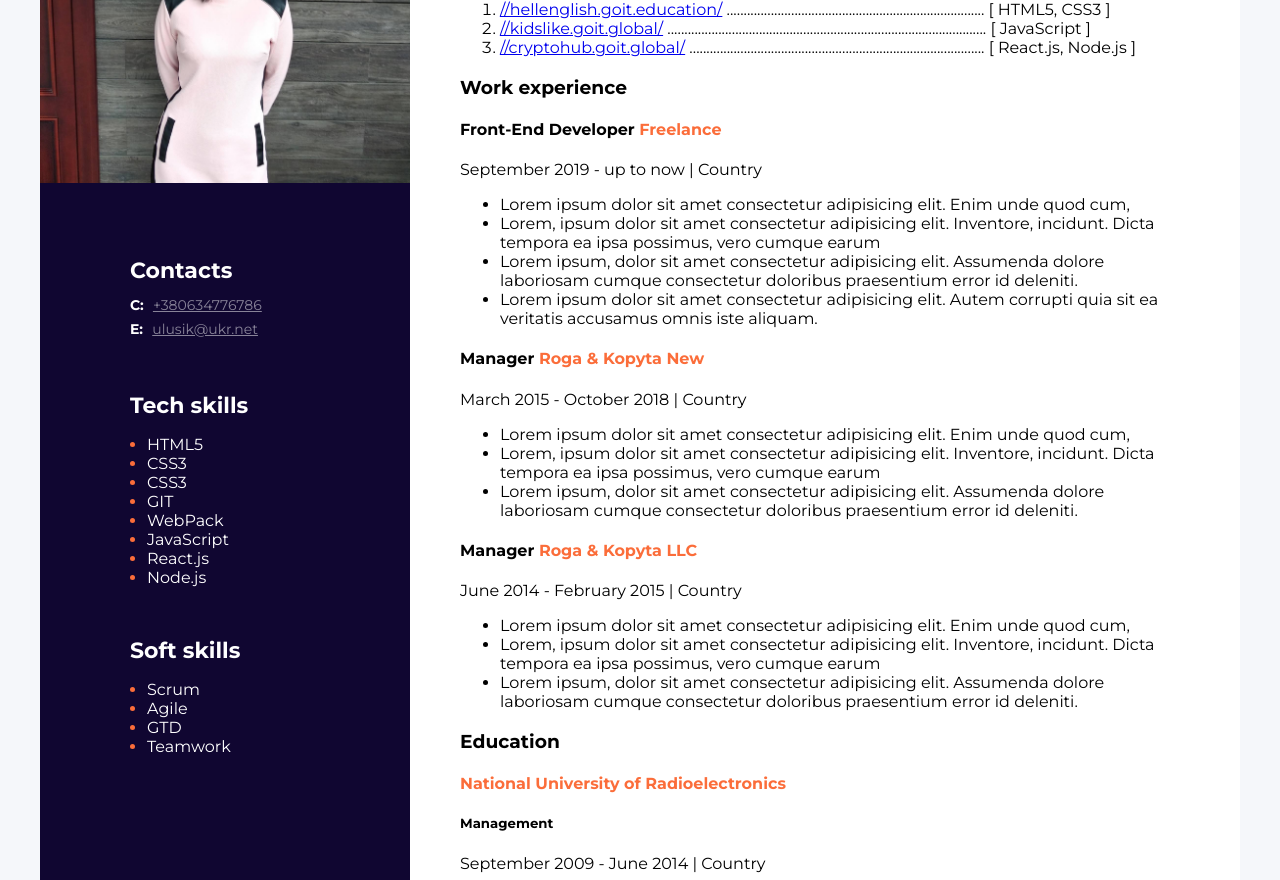
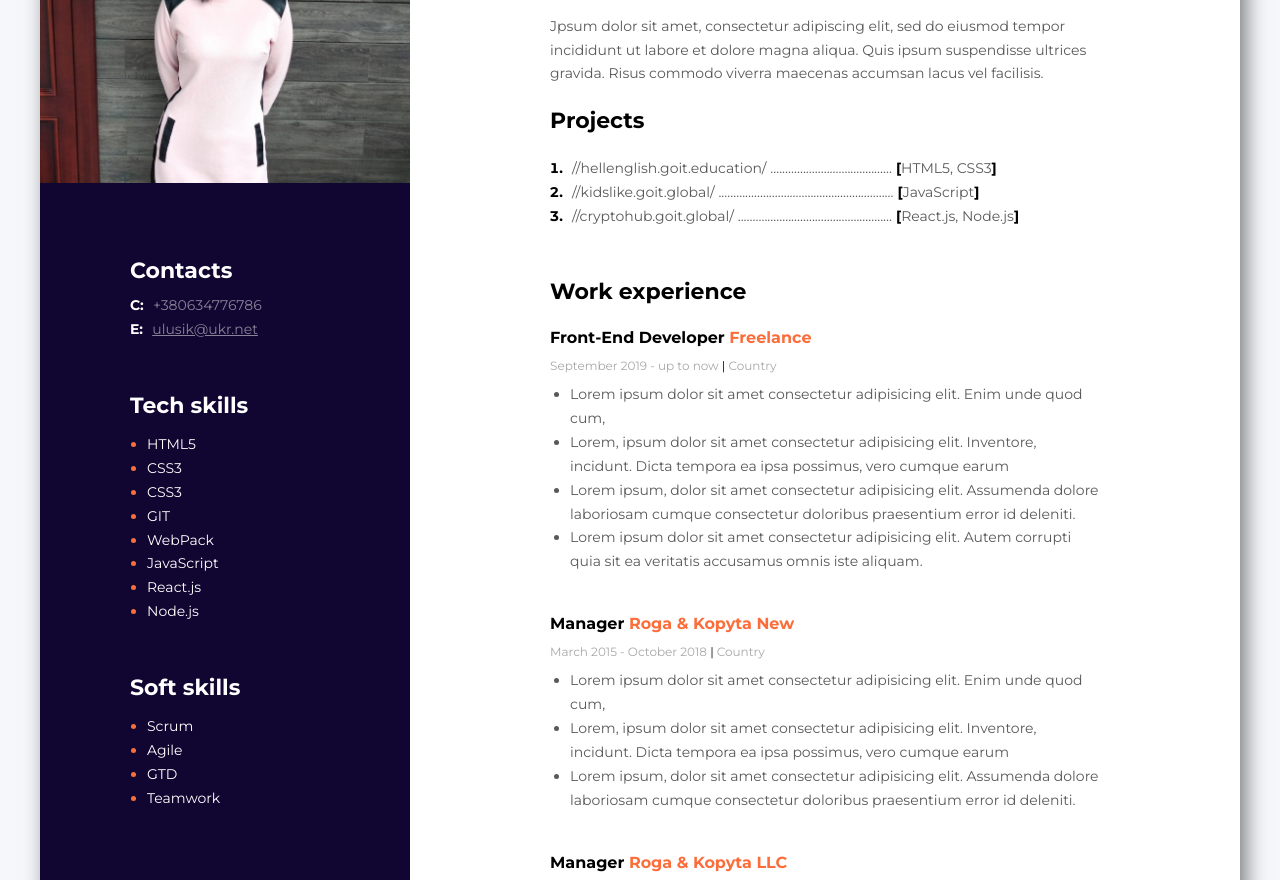
Before and after one commit to Julinkor/Resume-Gvozdetska, a plain HTML site: page index.html in a window 1280 px wide. Shown: the part 289-1169 px from the top of the page. Drawn offline with Linux system fonts and the light colour scheme.

Commit message:
add styles to mainbar

```diff
--- a/css/styles.css
+++ b/css/styles.css
@@ -11,24 +11,112 @@ body {
   font-family: 'Montserrat', sans-serif;
 }
 /* ----------------MAIN CONTEINER */
+.link {
+  text-decoration: none;
+}
 .main-conteiner {
   display: flex;
   flex-direction: row-reverse;
   width: 1200px;
   background-color: var(--background-color-main-conteiner);
   margin: 40px auto;
+  box-shadow: 6px 6px 20px rgba(0, 0, 0, 0.5);
 }
 /* -------------MAIN CONTAINER SECTION */
 .right-part {
   margin: 20px 50px 20px 50px;
+  padding: 100px 90px;
 }
 .about-me-profession {
   font-size: 700;
   font-size: 14px;
+  line-height: 1.2;
   color: var(--title-color);
+}
+.my-name {
+  font-weight: 700;
+  font-size: 45px;
+  line-height: 1.22;
+  color: var(--title-color);
+  margin: 0 0 25 0;
+}
+.about-me-description {
+  font-weight: 400;
+  font-size: 14px;
+  line-height: 1.71;
+  color: var(--main-color-text);
+  margin: 0 0 40 0;
+}
+.titles-of-sections {
+  font-weight: 700;
+  font-size: 22px;
+  line-height: 1.22;
+  color: var(--title-color);
+  margin: 0 0 10 0;
+}
+/* -------------PROJECTS SECTION */
+.projects-list {
+  font-weight: 700;
+  font-size: 14px;
+  line-height: 1.71;
+  padding: 0 0 0 17px;
+  color: var(--title-color);
+}
+.projects-link {
+  font-weight: 400;
+  font-size: 14px;
+  line-height: 1.71;
+  color: var(--main-color-text);
+  margin-left: 5px;
+}
+.project-item {
+  font-weight: 400;
+  font-size: 14px;
+  line-height: 1.71;
+  color: var(--main-color-text);
+}
+/* -----------WORK EXPERIENCE SECTION */
+.work-experience-section {
+  margin-top: 50px;
+  margin-bottom: 50px;
+}
+.work-place {
+  font-weight: 700;
+  font-size: 16px;
+  line-height: 1.25;
+  color: var(--title-color);
+  margin: 0 0 10px 0;
 }
 .work-company {
   color: var(--accent-color);
+}
+.period {
+  font-weight: 400;
+  font-size: 12px;
+  line-height: 1.25;
+  color: #a8a8a8;
+  margin: 10px 0;
+}
+.work-period-sign {
+  color: var(--title-color);
+}
+.work-deskription-list {
+  margin: 0 0 40px 0;
+  padding: 0 0 0 20px;
+}
+.work-deskription-item {
+  font-weight: 400;
+  font-size: 14px;
+  line-height: 1.71;
+  color: var(--main-color-text);
+}
+/* --------------EDUCATION */
+.education-specialty {
+  font-weight: 700;
+  font-size: 14px;
+  line-height: 1.21;
+  color: var(--title-color);
+  margin: 10px 0px;
 }
 /* -------------------SIDE BAR SECTION */
 .side-bar {
@@ -70,6 +158,8 @@ body {
 /* ---------- SKILLS SECTION */
 .skills-list {
   padding: 0 0 0 17px;
+  font-size: 14px;
+  line-height: 1.71;
 }
 .skills-item {
   color: var(--accent-color);
--- a/index.html
+++ b/index.html
@@ -17,80 +17,80 @@
             <!-- ABOUT ME SECTION-->
             <div class="about-me-section">
             <h2 class="about-me-profession">Front-End Developer</h2>
-            <h1>Yuliya Gvozdetska</h1>
-                <p> ipsum dolor sit amet, consectetur adipiscing elit, sed do eiusmod tempor incididunt ut labore et dolore magna
+            <h1 class="my-name">Yuliya Gvozdetska</h1>
+                <p class="about-me-description"> Jpsum dolor sit amet, consectetur adipiscing elit, sed do eiusmod tempor incididunt ut labore et dolore magna
             aliqua.
             Quis ipsum suspendisse ultrices gravida.
             Risus commodo viverra maecenas accumsan lacus vel facilisis.</p>
             </div>
             <!--MY PROJECTS SECTION-->
             <div class="my-projects-section">
-            <h3>Projects</h3>
-            <ol>
+            <h3 class="titles-of-sections">Projects</h3>
+            <ol class="projects-list">
                 <li>
-                    <a href="http://hellenglish.goit.education">//hellenglish.goit.education/</a>
-                    <span>............................................................................</span>
-                    <span>[ HTML5, CSS3 ]</span>
+                    <a class="projects-link link" href="http://hellenglish.goit.education">//hellenglish.goit.education/
+                    <span>.........................................</span></a>
+                    [<span class="project-item">HTML5, CSS3</span>]
                 </li>
                 <li>
-                    <a href="http://kidslike.goit.global">//kidslike.goit.global/</a>
-                    <span>..............................................................................................</span>
-                    <span>[ JavaScript ]</span>
+                    <a class="projects-link link" href="http://kidslike.goit.global">//kidslike.goit.global/
+                    <span>...........................................................</span></a>
+                    [<span class="project-item">JavaScript</span>]
                 </li>
                 <li>
-                    <a href="http://cryptohub.goit.global">//cryptohub.goit.global/</a>
-                    <span>.......................................................................................</span>
-                    <span>[ React.js, Node.js ]</span>
+                    <a class="projects-link link" href="http://cryptohub.goit.global">//cryptohub.goit.global/
+                    <span>....................................................</span></a>
+                    [<span class="project-item">React.js, Node.js</span>]
                 </li>
             </ol>
             </div>
             <!--WORK EXPERIENCE SECTION-->
-            <div class="my-work-experience">
+            <div class="work-experience-section">
                 <div>
-                <h3>Work experience</h3>
+                <h3 class="titles-of-sections">Work experience</h3>
                 <!--COMPANY 3-->
-                <h4>Front-End Developer <span class="work-company">Freelance</span></h4>
-                <p>September 2019 - up to now | Country</p>
-                <ul>
-                    <li>Lorem ipsum dolor sit amet consectetur adipisicing elit. Enim unde quod cum, </li>
-                    <li>Lorem, ipsum dolor sit amet consectetur adipisicing elit. Inventore, incidunt. Dicta tempora ea ipsa possimus, vero cumque earum </li>
-                    <li>Lorem ipsum, dolor sit amet consectetur adipisicing elit. Assumenda dolore laboriosam cumque consectetur doloribus praesentium error id deleniti. </li>
-                    <li>Lorem ipsum dolor sit amet consectetur adipisicing elit. Autem corrupti quia sit ea veritatis accusamus omnis iste aliquam. </li>
+                <h4 class="work-place">Front-End Developer <span class="work-company">Freelance</span></h4>
+                <p class="period">September 2019 - up to now <span class="work-period-sign">|</span> Country</p>
+                <ul class="work-deskription-list">
+                    <li class="work-deskription-item">Lorem ipsum dolor sit amet consectetur adipisicing elit. Enim unde quod cum, </li>
+                    <li class="work-deskription-item">Lorem, ipsum dolor sit amet consectetur adipisicing elit. Inventore, incidunt. Dicta tempora ea ipsa possimus, vero cumque earum </li>
+                    <li class="work-deskription-item">Lorem ipsum, dolor sit amet consectetur adipisicing elit. Assumenda dolore laboriosam cumque consectetur doloribus praesentium error id deleniti. </li>
+                    <li class="work-deskription-item">Lorem ipsum dolor sit amet consectetur adipisicing elit. Autem corrupti quia sit ea veritatis accusamus omnis iste aliquam. </li>
                 </ul>
                 </div>
 
             <div>
                 <!--COMPANY 2-->
-                <h4>Manager <span class="work-company">Roga & Kopyta New</span></h4>
-                <p>March 2015 - October 2018 | Country</p>
-                <ul>
-                    <li>Lorem ipsum dolor sit amet consectetur adipisicing elit. Enim unde quod cum, </li>
-                    <li>Lorem, ipsum dolor sit amet consectetur adipisicing elit. Inventore, incidunt. Dicta tempora ea ipsa possimus,
+                <h4 class="work-place">Manager <span class="work-company">Roga & Kopyta New</span></h4>
+                <p class="period">March 2015 - October 2018 <span class="work-period-sign">|</span> Country</p>
+                <ul class="work-deskription-list">
+                    <li class="work-deskription-item">Lorem ipsum dolor sit amet consectetur adipisicing elit. Enim unde quod cum, </li>
+                    <li class="work-deskription-item">Lorem, ipsum dolor sit amet consectetur adipisicing elit. Inventore, incidunt. Dicta tempora ea ipsa possimus,
                         vero cumque earum </li>
-                    <li>Lorem ipsum, dolor sit amet consectetur adipisicing elit. Assumenda dolore laboriosam cumque consectetur
+                    <li class="work-deskription-item">Lorem ipsum, dolor sit amet consectetur adipisicing elit. Assumenda dolore laboriosam cumque consectetur
                         doloribus praesentium error id deleniti. </li>
                 </ul>
             </div>
             <div>
                 <!--COMPANY 1-->
-                <h4>Manager <span class="work-company">Roga & Kopyta LLC</span></h4>
-                <p>June 2014 - February 2015 | Country</p>
-                <ul>
-                    <li>Lorem ipsum dolor sit amet consectetur adipisicing elit. Enim unde quod cum, </li>
-                    <li>Lorem, ipsum dolor sit amet consectetur adipisicing elit. Inventore, incidunt. Dicta tempora ea ipsa
+                <h4 class="work-place">Manager <span class="work-company">Roga & Kopyta LLC</span></h4>
+                <p class="period">June 2014 - February 2015 <span class="work-period-sign">|</span> Country</p>
+                <ul class="work-deskription-list">
+                    <li class="work-deskription-item">Lorem ipsum dolor sit amet consectetur adipisicing elit. Enim unde quod cum, </li>
+                    <li class="work-deskription-item">Lorem, ipsum dolor sit amet consectetur adipisicing elit. Inventore, incidunt. Dicta tempora ea ipsa
                         possimus,
                         vero cumque earum </li>
-                    <li>Lorem ipsum, dolor sit amet consectetur adipisicing elit. Assumenda dolore laboriosam cumque consectetur
+                    <li class="work-deskription-item">Lorem ipsum, dolor sit amet consectetur adipisicing elit. Assumenda dolore laboriosam cumque consectetur
                         doloribus praesentium error id deleniti. </li>
                 </ul>
             </div>
             </div>
-            <!--EUCATION-->
+            <!--EDUCATION-->
             <div class="my-education">
-                <h3>Education</h3>
-                <h4><span class="work-company">National University of Radioelectronics</span></h4>
-                <h5>Management</h5>
-                <p>September 2009 - June 2014 | Country</p>
+                <h3 class="titles-of-sections">Education</h3>
+                <h4 class="work-place"><span class="work-company">National University of Radioelectronics</span></h4>
+                <h5 class="education-specialty">Management</h5>
+                <p class="period">September 2009 - June 2014 <span class="work-period-sign">|</span>Country</p>
             </div>
             </div>
 
@@ -103,7 +103,7 @@
             <h3 class="sidebar-title">Contacts</h3>
             <div>
             <span class="contact-type">C:</span>
-            <a class="contact-link" href="tel:+380634776786">+380634776786</a>
+            <a class="contact-link link" href="tel:+380634776786">+380634776786</a>
             </div>
             <div>
             <span class="contact-type">E:</span>
```
